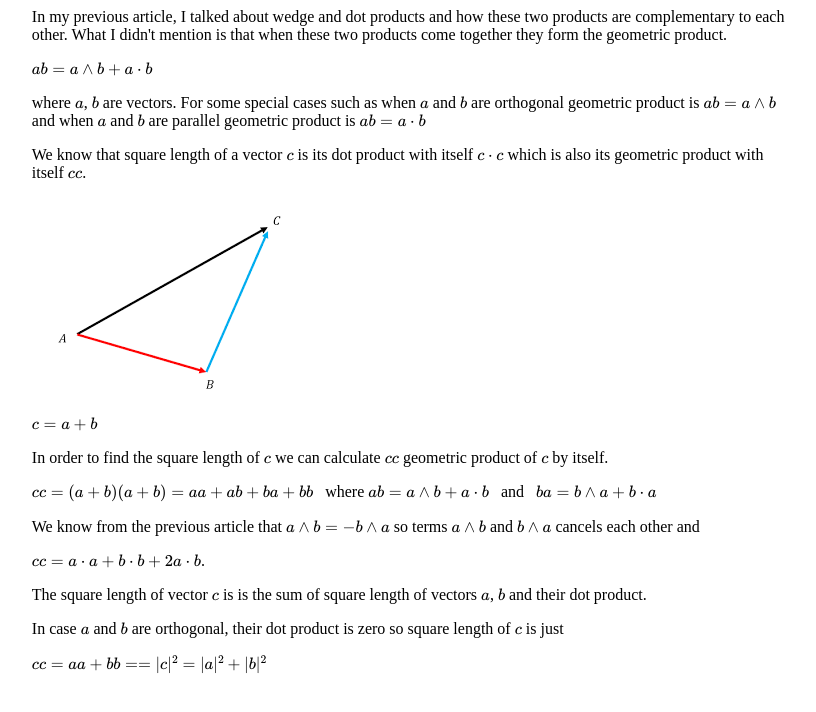
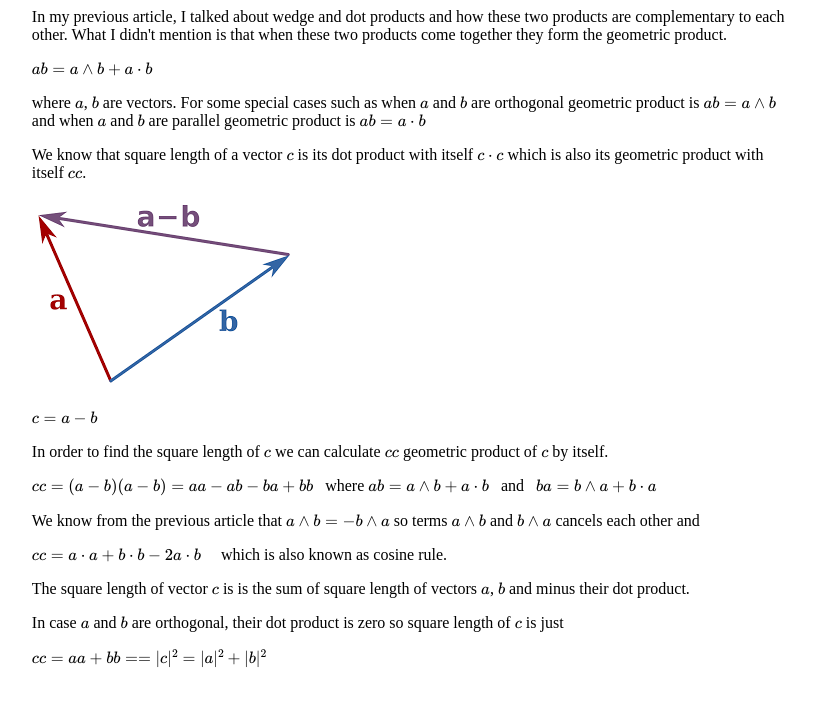
Before and after one commit to umutekmekci/umutekmekci.github.io, a plain HTML site: page length_of_vector/index.html in a window 1280 px wide. Shown: the whole page, without its empty margins (229-1045 px from the left). Drawn offline with nearby package versions, Linux system fonts and the light colour scheme.

Commit message:
vector sub fixed

```diff
--- a/length_of_vector/index.html
+++ b/length_of_vector/index.html
@@ -21,25 +21,25 @@
         <p>
             We know that square length of a vector \( c \) is its dot product with itself \( c \cdot c \) which is also its geometric product with itself \( cc \).
         </p>
-        <img src="./vector_sum.png"> </img>
+        <img src="./vector_sub.png"> </img>
 
         <p>
-            \( c = a + b \)
+            \( c = a - b \)
         </p>
         <p>
             In order to find the square length of \( c \) we can calculate \(  cc \) geometric product of \( c \) by itself.
         </p>
         <p>
-            \(  cc = (a+b)(a+b) = aa + ab + ba + bb \)  &nbsp where \( ab = a \wedge b + a \cdot b \) &nbsp and &nbsp \( ba = b \wedge a + b \cdot a \)
+            \(  cc = (a-b)(a-b) = aa - ab - ba + bb \)  &nbsp where \( ab = a \wedge b + a \cdot b \) &nbsp and &nbsp \( ba = b \wedge a + b \cdot a \)
         </p>
         <p>
             We know from the previous article that \( a \wedge b = -b \wedge a \)  so terms \( a \wedge b \) and \( b \wedge a \) cancels each other and
         </p>
         <p>
-            \( cc = a \cdot a + b \cdot b + 2 a \cdot b \).
+            \( cc = a \cdot a + b \cdot b - 2 a \cdot b \)  &nbsp  &nbsp which is also known as cosine rule.
         </p>
         <p>
-            The square length of vector \( c \) is is the sum of square length of vectors \( a \), \( b \) and their dot product.
+            The square length of vector \( c \) is is the sum of square length of vectors \( a \), \( b \) and  minus their dot product.
         </p>
         <p>
             In case \( a \) and \( b \) are orthogonal, their dot product is zero so square length of \( c \) is just
```
Also changed, not shown: about_me.html (+1 -1 lines), blog.js (+4 -4 lines), length_of_vector/vector_sub.png (added), length_of_vector/vector_sum.png (deleted).
